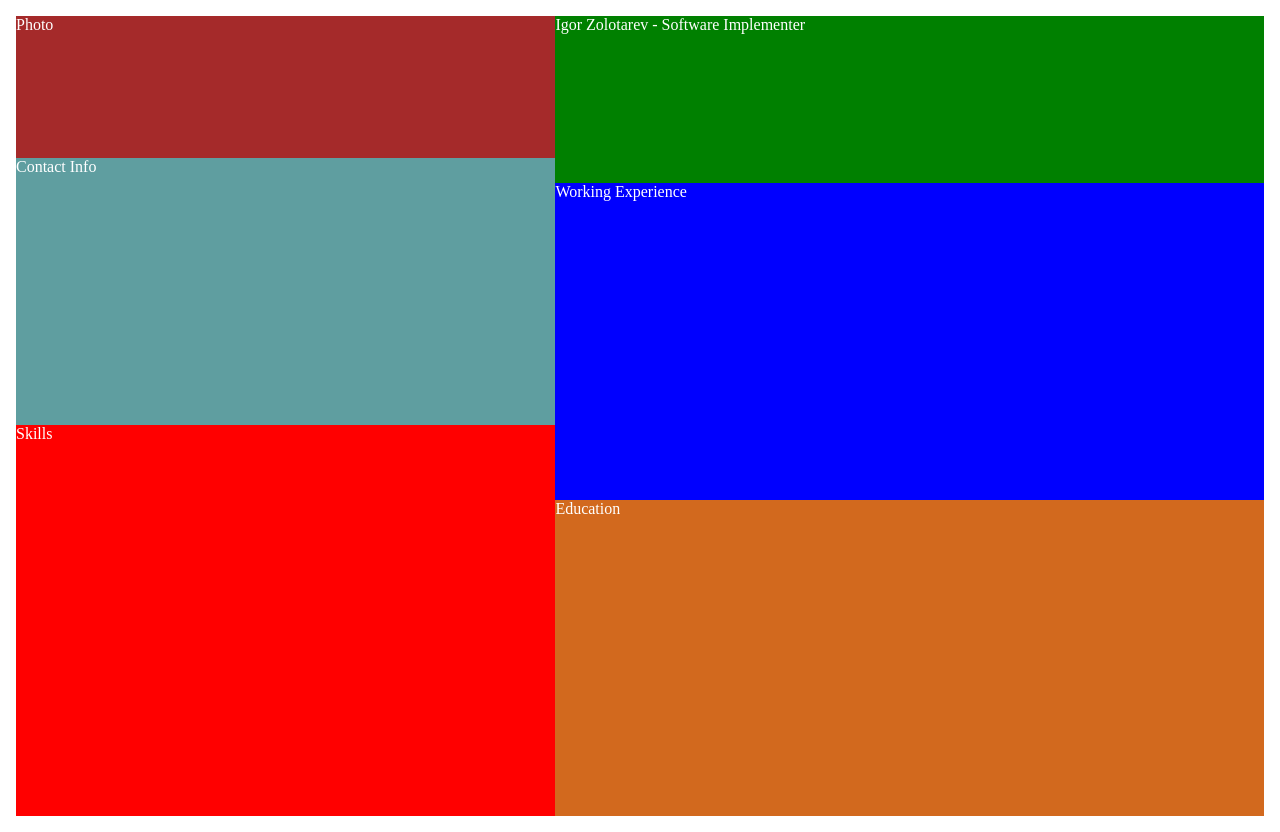
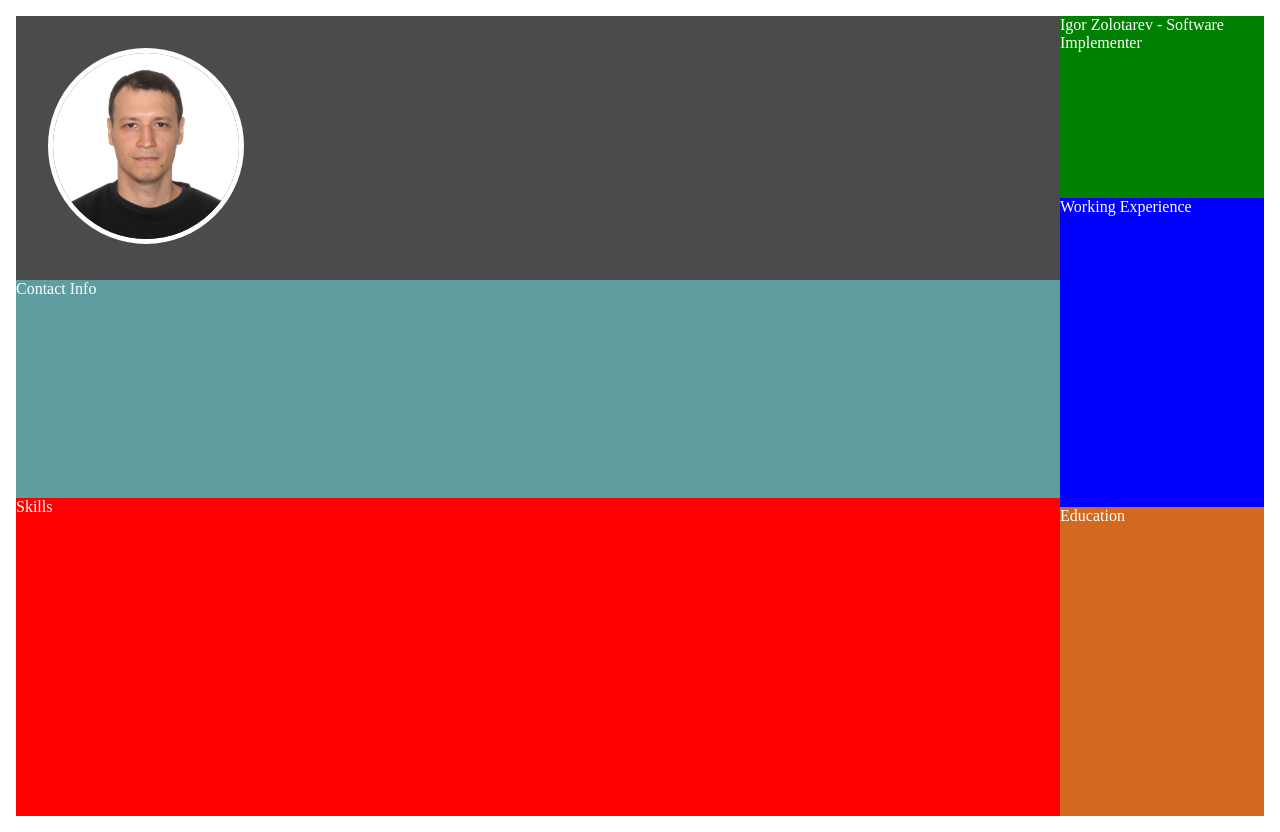
Before and after one commit to izolotarev/rsschool-cv, a plain HTML site: page index.html in a window 1280 px wide. Drawn offline with Linux system fonts and the light colour scheme.

Commit message:
feat: add photo

```diff
--- a/css/style.css
+++ b/css/style.css
@@ -19,8 +19,15 @@ body {
 }
 
 .photo {
-  background-color: brown;
-  flex-grow: 1;
+  background-color: rgb(75, 75, 75);
+  /*flex-grow: 1;*/
+  padding: 2em;
+}
+
+.photo__img {
+  width: 20%;
+  border-radius: 50%;
+  border: 5px solid white;
 }
 
 .contact-info {
--- a/index.html
+++ b/index.html
@@ -12,7 +12,9 @@
   </head>
   <body>
     <div class="left-part">
-      <div class="photo">Photo</div>
+      <div class="photo">
+        <img src="resources/photo.jpg" alt="Photo" class="photo__img" />
+      </div>
       <div class="contact-info">Contact Info</div>
       <div class="skills">Skills</div>
     </div>
```
Also changed, not shown: resources/photo.jpg (added).
